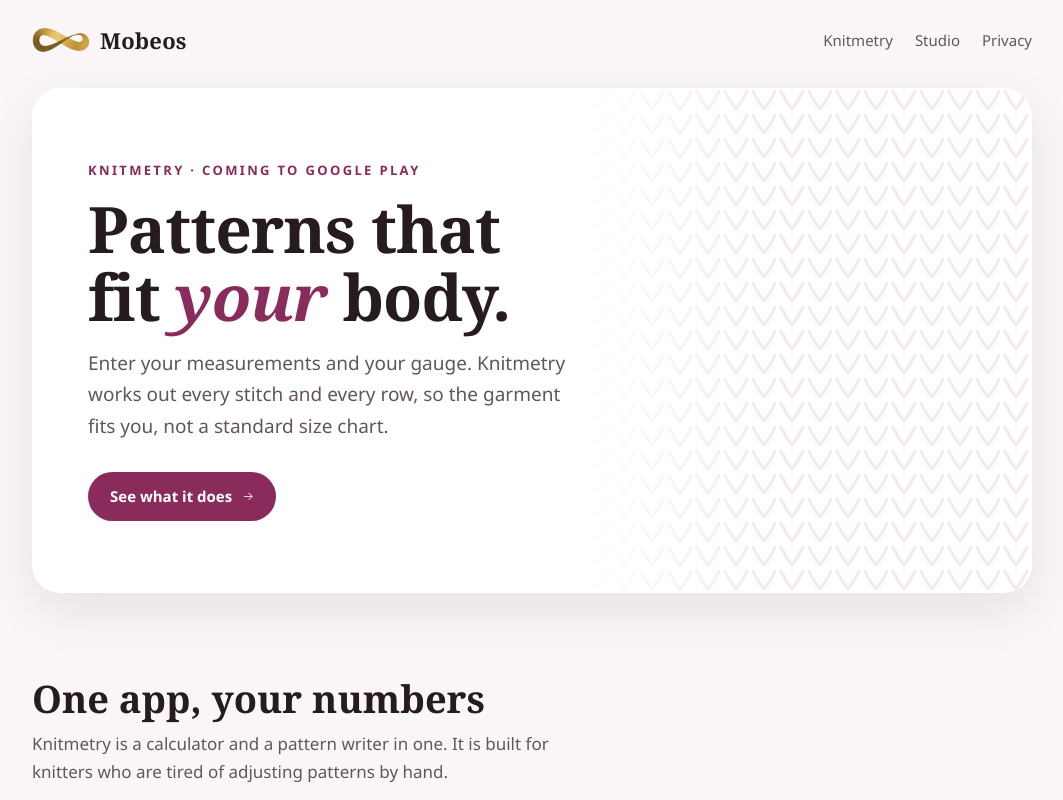
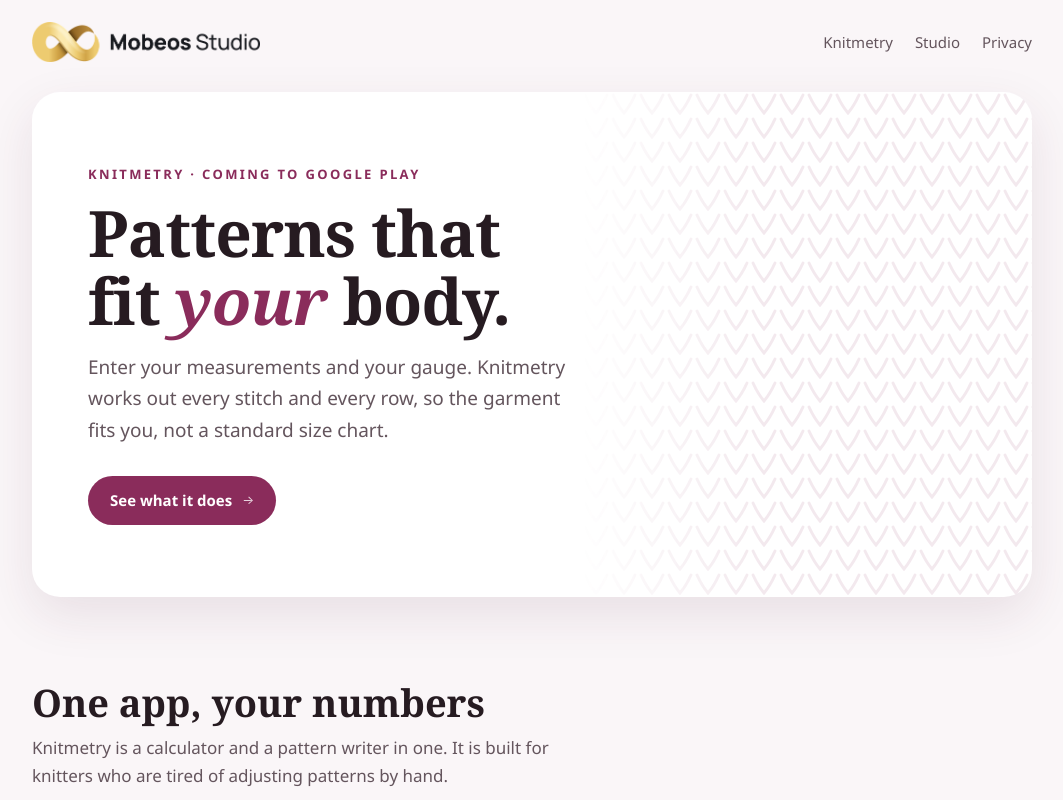
Before and after one commit to mobeosstudio/mobeosstudio.github.io, a plain HTML site: page index.html in a window 1280 px wide. Shown: the top 800 px of the page, without its empty margins (108-1171 px from the left). Drawn offline with Linux system fonts and the light colour scheme.

Commit message:
Site logo: studio mark from the splash lockup (brand/REGISTRY.md, main since 17.11); Lyosha 23.11: publish
Co-Authored-By: Claude Opus 5.5 <noreply@anthropic.com>

```diff
--- a/index.html
+++ b/index.html
@@ -6,15 +6,18 @@
 <title>Mobeos — apps for knitters</title>
 <meta name="description" content="Mobeos is a small independent studio from Ukraine. We make Knitmetry, an app that calculates knitting patterns from your own measurements.">
 <meta name="theme-color" content="#8A2C5B">
-<link rel="icon" href="logo.svg" type="image/svg+xml">
+<link rel="icon" href="favicon-64.png" type="image/png" sizes="64x64">
+<link rel="apple-touch-icon" href="apple-touch-icon.png">
 <link rel="stylesheet" href="style.css">
 </head>
 <body>
 <div class="wrap">
   <header class="top">
     <a class="brand" href="./" aria-label="Mobeos home">
-      <img src="logo.svg" alt="" width="58" height="36">
-      Mobeos
+      <picture>
+        <source srcset="logo-lockup-dark.png" media="(prefers-color-scheme: dark)">
+        <img src="logo-lockup-light.png" alt="Mobeos Studio" width="228" height="40">
+      </picture>
     </a>
     <nav><a href="#knitmetry">Knitmetry</a><a href="#studio">Studio</a><a href="privacy.html">Privacy</a></nav>
   </header>
@@ -55,7 +58,7 @@
     </section>
 
     <section id="studio" class="studio">
-      <img src="logo.svg" alt="Mobeos logo: a golden Möbius strip" width="280" height="175">
+      <img src="logo-mark.png" alt="Mobeos Studio logo: a golden Möbius ribbon" width="280" height="280">
       <div>
         <h2 class="section-title">About the studio</h2>
         <p>Mobeos is a small independent studio from Ukraine. The name comes from the Möbius strip:
--- a/style.css
+++ b/style.css
@@ -22,7 +22,7 @@ a { color: var(--accent); text-underline-offset: 3px; }
 .top { display: flex; align-items: center; justify-content: space-between; padding: 22px 0; }
 .brand { display: flex; align-items: center; gap: 10px; color: var(--text); text-decoration: none;
   font: 700 22px/1 var(--serif); letter-spacing: .01em; }
-.brand img { width: 58px; height: 36px; }
+.brand img { width: auto; height: 40px; display: block; }
 .top nav a { color: var(--muted); text-decoration: none; font-size: 15px; margin-left: 22px; }
 .top nav a:hover { color: var(--accent); }
 
```
Also changed, not shown: apple-touch-icon.png (added), favicon-64.png (added), logo-lockup-dark.png (added), logo-lockup-light.png (added), logo-mark.png (added).
